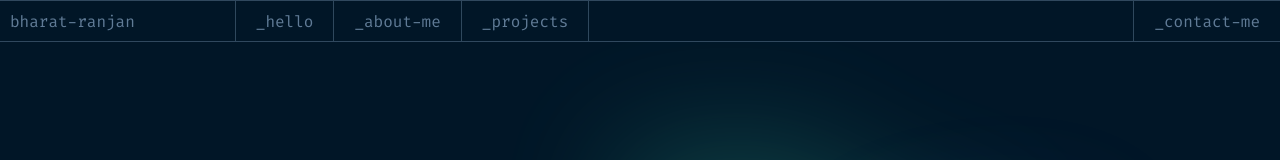
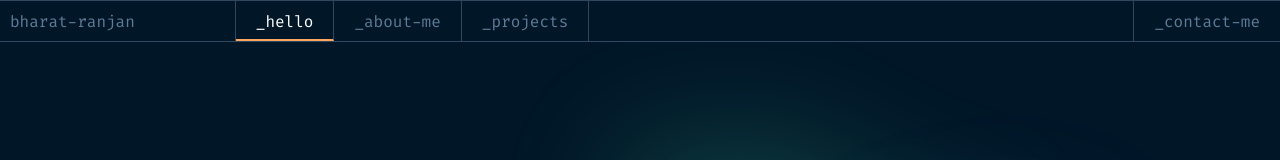
Before and after one commit to codewithbharat/bharat-portfolio, a React (Vite) app in the folder client/: page / in a window 1280 px wide. Shown: the top 160 px of the page. Built offline with nearby package versions, Linux system fonts and the light colour scheme.

Commit message:
@client: activeLinks

```diff
--- a/client/src/components/Navbar.jsx
+++ b/client/src/components/Navbar.jsx
@@ -5,7 +5,7 @@ import { Link, NavLink } from 'react-router-dom'
 
 const Navbar = () => {
     return (
-        <div className="navbar">
+        <div id='nav' className="navbar">
             <div className="navbar__brand">
                 <Link to="/" className='navbar__brand-name'>bharat-ranjan</Link>
             </div>
--- a/client/src/components/styles/Navbar.css
+++ b/client/src/components/styles/Navbar.css
@@ -10,6 +10,11 @@
   height: 40px;
   border-top: 0.1px solid #607b967e;
   border-bottom: 0.1px solid #607b967e;
+}
+
+#nav .active {
+  color: white;
+  border-bottom: 2px solid #fea55f;
 }
 
 .navbar__brand {
```
